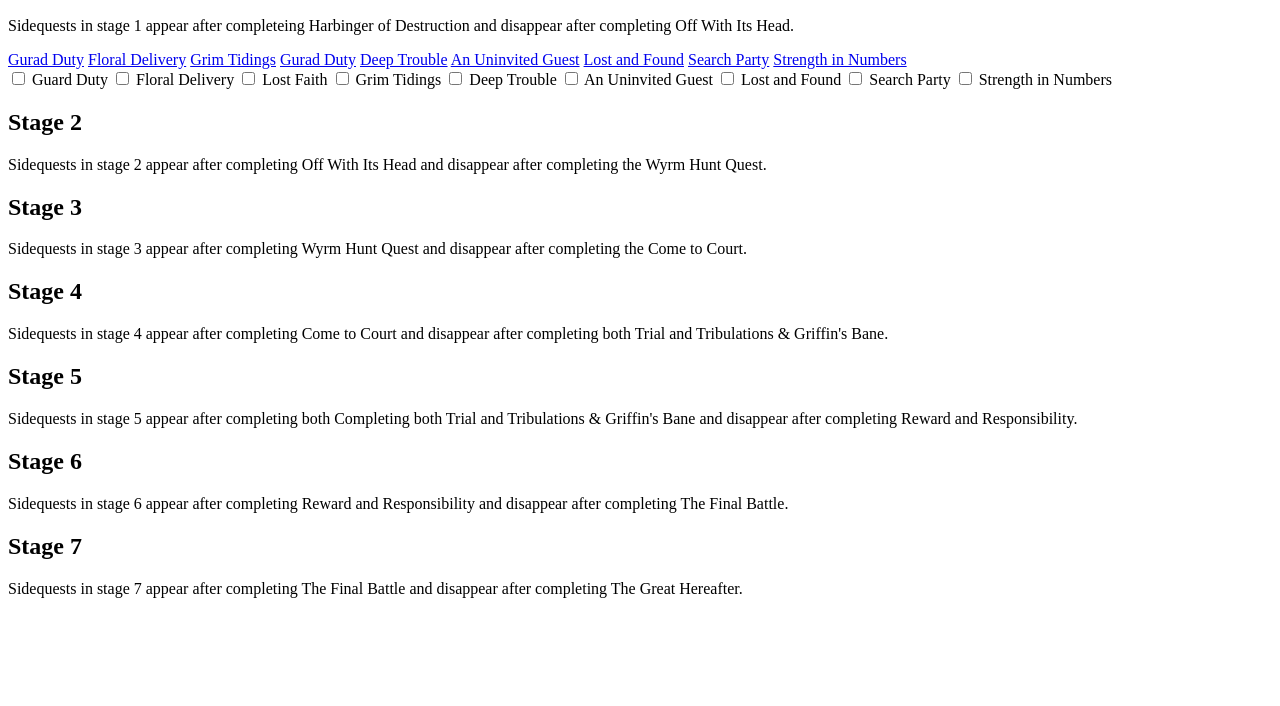
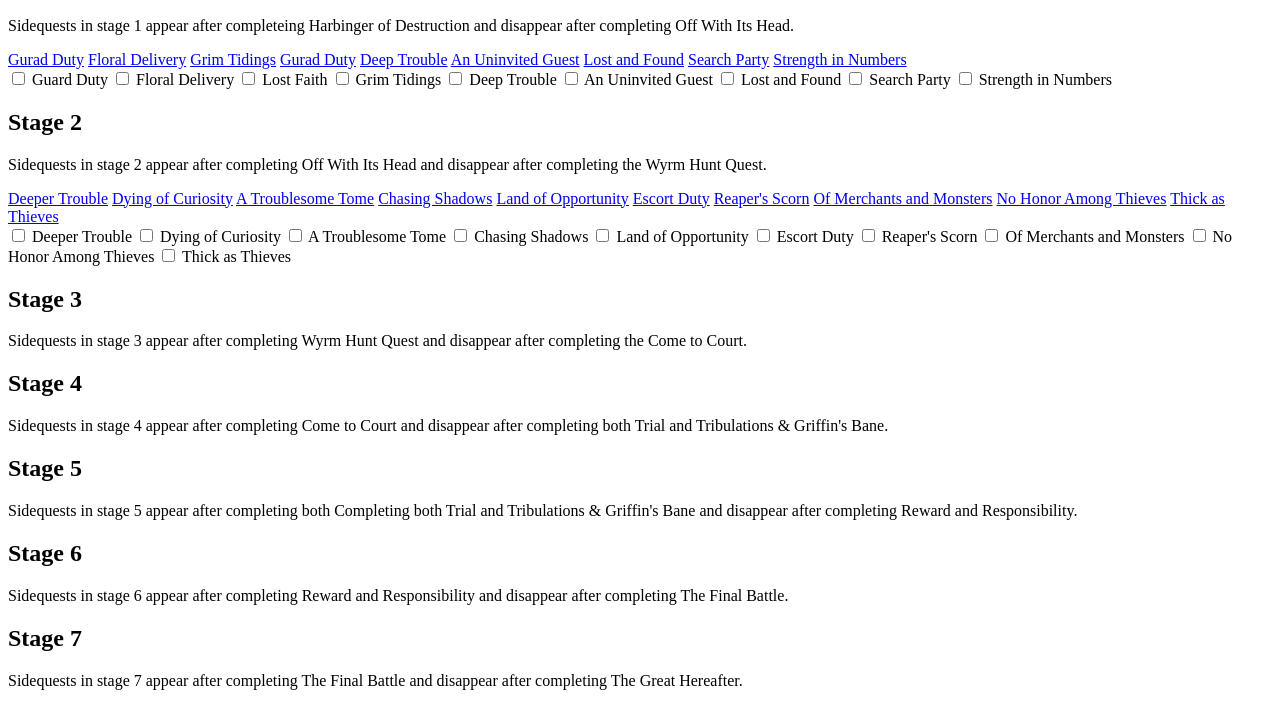
Before and after one commit to amchatman/Dragons-Dogma-Sidequest-List, a plain HTML site: page index.html in a window 1280 px wide. Shown: the part 110-816 px from the top of the page. Drawn offline with Linux system fonts and the light colour scheme.

Commit message:
Stage Two -Add hyperlinks -Add checkbox inputs

```diff
--- a/index.html
+++ b/index.html
@@ -8,11 +8,12 @@
   <body>
     <h1>Dragon's Dogma Side Quest</h1>
     <div>
+      <div>
         <!-- Start of Stage One side quest-->
         <h2>Stage 1</h2>
         <p>
-        Sidequests in stage 1 appear after completeing Harbinger of Destruction
-        and disappear after completing Off With Its Head.
+          Sidequests in stage 1 appear after completeing Harbinger of
+          Destruction and disappear after completing Off With Its Head.
         </p>
         <div>
           <a href="#">Gurad Duty</a>
@@ -98,13 +99,109 @@
           />
           <label for="strength_in_numbers">Strength in Numbers</label>
         </div>
+      </div>
       <!-- End of Stage One side quest-->
+      <!-- Start of Stage Two side quest-->
+      <div>
         <h2>Stage 2</h2>
-      <!-- Start of Stage Two side quest-->
         <p>
           Sidequests in stage 2 appear after completing Off With Its Head and
           disappear after completing the Wyrm Hunt Quest.
         </p>
+        <div>
+          <a href="#">Deeper Trouble</a>
+          <a href="#">Dying of Curiosity</a>
+          <a href="#">A Troublesome Tome</a>
+          <a href="#">Chasing Shadows</a>
+          <a href="#">Land of Opportunity</a>
+          <a href="#">Escort Duty</a>
+          <a href="#">Reaper's Scorn</a>
+          <a href="#">Of Merchants and Monsters</a>
+          <a href="#">No Honor Among Thieves</a>
+          <a href="#">Thick as Thieves</a>
+        </div>
+        <div>
+          <input
+            type="checkbox"
+            id="deeper_trouble"
+            name="quest"
+            value="deeper_trouble"
+          />
+          <label for="deeper_trouble">Deeper Trouble</label>
+
+          <input
+            type="checkbox"
+            id="dying_of_curiosity"
+            name="quest"
+            value="dying_of_curiosity"
+          />
+          <label for="dying_of_curiosity">Dying of Curiosity</label>
+
+          <input
+            type="checkbox"
+            id="a_troublesome_tome"
+            name="quest"
+            value="a_troublesome_tome"
+          />
+          <label for="a_troublesome_tome">A Troublesome Tome</label>
+
+          <input
+            type="checkbox"
+            id="chasing_shadows"
+            name="quest"
+            value="chasing_shadows"
+          />
+          <label for="chasing_shadows">Chasing Shadows</label>
+
+          <input
+            type="checkbox"
+            id="land_of_opportunity"
+            name="quest"
+            value="land_of_opportunity"
+          />
+          <label for="land-of_opportunity">Land of Opportunity</label>
+
+          <input
+            type="checkbox"
+            id="escort_duty"
+            name="quest"
+            value="escort_duty"
+          />
+          <label for="escort_duty">Escort Duty</label>
+
+          <input
+            type="checkbox"
+            id="reaper_scorn"
+            name="quest"
+            value="reaper_scorn"
+          />
+          <label for="reaper_scorn">Reaper's Scorn</label>
+
+          <input
+            type="checkbox"
+            id="of_merchants_and_monsters"
+            name="quest"
+            value="of_merchants_and_monsters"
+          />
+          <label for="reaper_scorn">Of Merchants and Monsters</label>
+
+          <input
+            type="checkbox"
+            id="no_honor_among_thieves"
+            name="quest"
+            value="no_honor_among_thieves"
+          />
+          <label for="reaper_scorn">No Honor Among Thieves</label>
+
+          <input
+            type="checkbox"
+            id="thick_as_thieves"
+            name="quest"
+            value="thick_as_thieves"
+          />
+          <label for="thick_as_thieves">Thick as Thieves</label>
+        </div>
+      </div>
       <!-- End of Stage Two side quest-->
       <h2>Stage 3</h2>
       <p>
```
Lines whose indentation alone changed are shown as unchanged.
